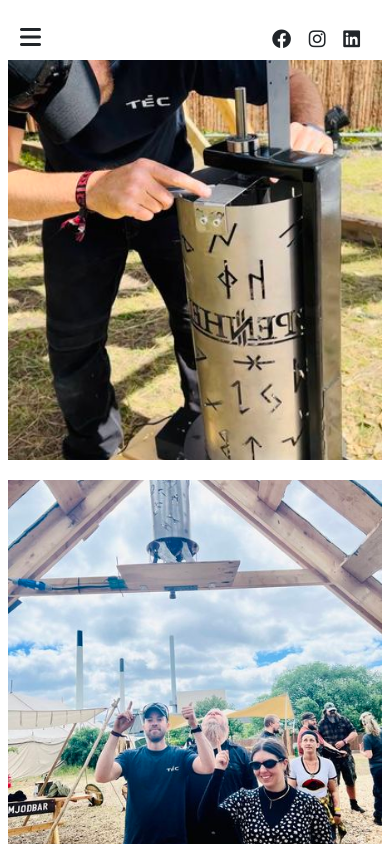
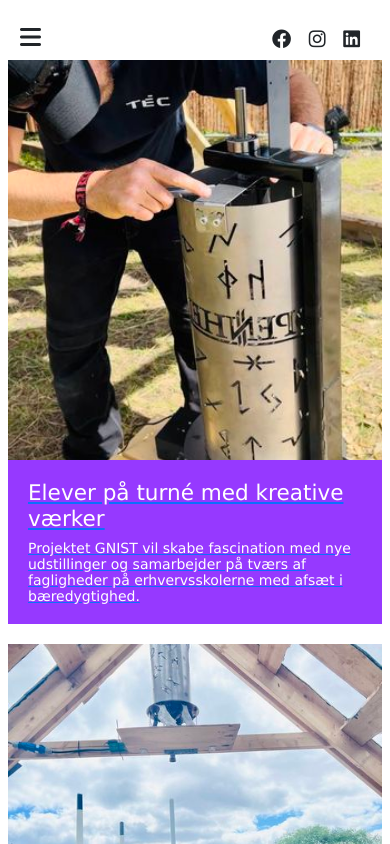
Before and after one commit to Kima4Tec/Gniist, a plain HTML site: page index.html in a window 390 px wide. Shown: the top 844 px of the page. Drawn offline with nearby package versions, Linux system fonts and the light colour scheme.

Commit message:
overlay text

```diff
--- a/css/styles.css
+++ b/css/styles.css
@@ -110,7 +110,7 @@ body, html {
     left: 0;
     right: 0;
     height: 100%;
-    width: 90%;
+    width: 100%;
     opacity: 0;
     transition: .5s ease;
     background-color: #9639ff;
@@ -288,6 +288,21 @@ div.footer a:active {
         background-color: #fff;
         font-family: Verdana, Geneva, Tahoma, sans-serif;
     }
+    .image-container .overlay {
+        position: relative;
+        top: 0;
+        bottom: 0;
+        left: 0;
+        right: 0;
+        height: 100%;
+        width: 100%;
+        opacity: 1;
+        transition: .5s ease;
+        background-color: #9639ff;
+        color: #fff;
+        font: 14px Verdana, sans-serif;
+        padding: 20px 20px 20px 20px;
+    }
     .text-left {
         font-size: 23px;
     }
```
